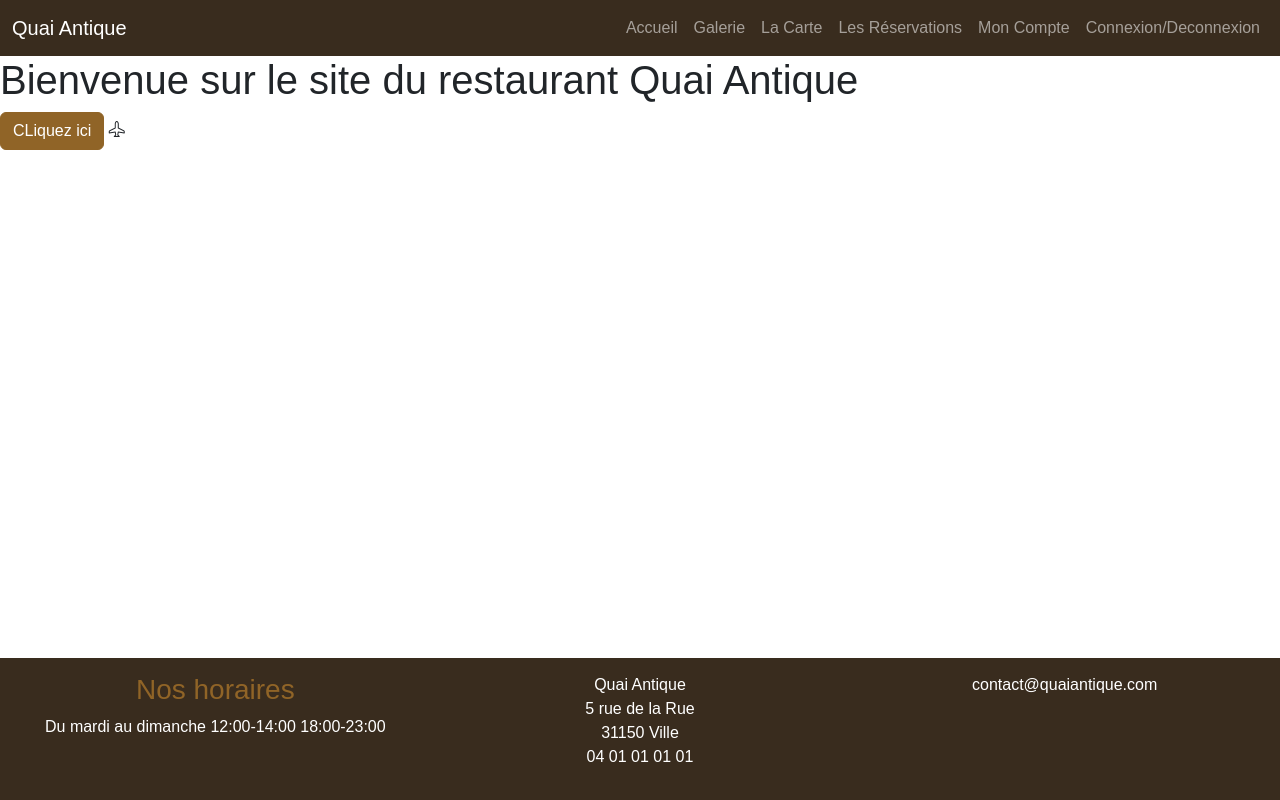
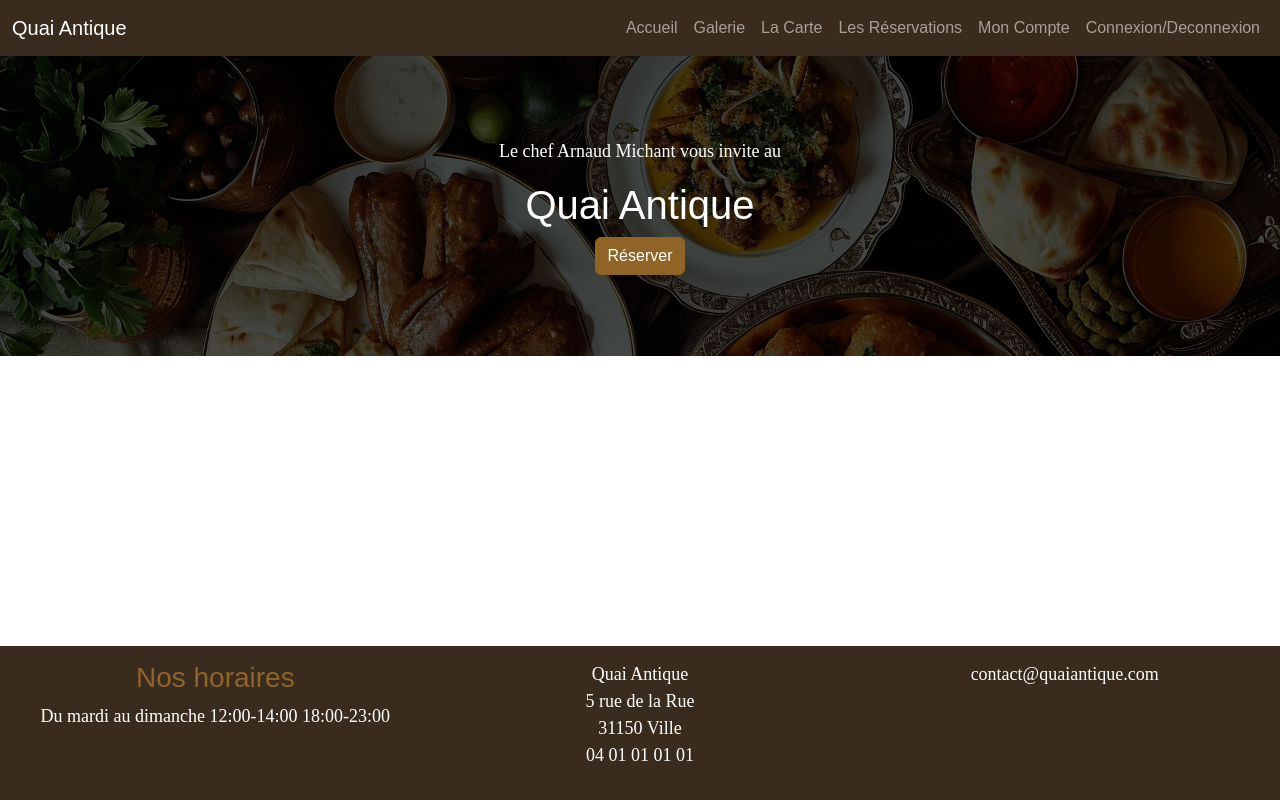
Before and after one commit to sykfeuil/QuaiAntiqueRestaurantFront, a website with bundled scripts: page index.html in a window 1280 px wide. Built offline with nearby package versions, Linux system fonts and the light colour scheme; files whose address does not match are found by name.

Commit message:
Ajout d'image + bloc BigTitle

```diff
--- a/pages/home.html
+++ b/pages/home.html
@@ -1,4 +1,7 @@
-<h1>Bienvenue sur le site du restaurant Quai Antique</h1>
-
-<button class="btn btn-primary">CLiquez ici</button>
-<i class="bi bi-airplane"></i>
+<div class="hero-scene text-center text-white">
+    <div class="hero-scene-content">
+        <p>Le chef Arnaud Michant vous invite au</p>
+        <h1>Quai Antique</h1>
+        <button class="btn btn-primary">Réserver</button>
+    </div>
+</div>
--- a/scss/main.scss
+++ b/scss/main.scss
@@ -16,3 +16,40 @@ footer.footer {
     bottom: 0;
     width: 100%;
 }
+
+p {
+    font-family: $font-family-serif;
+    font-size: 18px;
+}
+
+.hero-scene {
+    position: relative;
+
+    // Concerne les éléments avant le hero-scene
+    &::before {
+        content:"";
+        position: absolute;
+        top: 0;
+        left: 0;
+        width: 100%;
+        height: 100%;
+        background-image: url(/images/plat_restaurant.jpg);
+        background-size: cover;
+        filter: brightness(0.3);
+    }
+
+    // Sert à positionner les éléments devant le before
+    * {
+        position: relative;
+    }
+
+    // Concerne le hero-scene-content
+    .hero-scene-content {
+        height: 300px;
+        display: flex;
+        flex-direction: column;
+        align-items: center;
+        justify-content: center;
+    }
+
+}
```
Also changed, not shown: pages/galerie.html (added, +5 -0 lines), images/plat_restaurant.jpg (added), scss/main.css, 1 other file.
